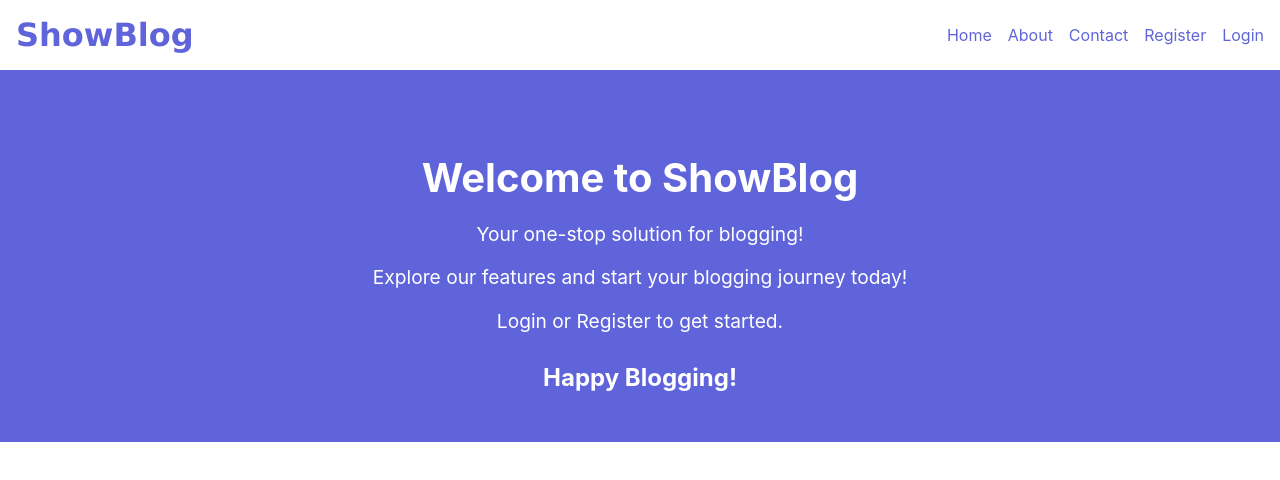
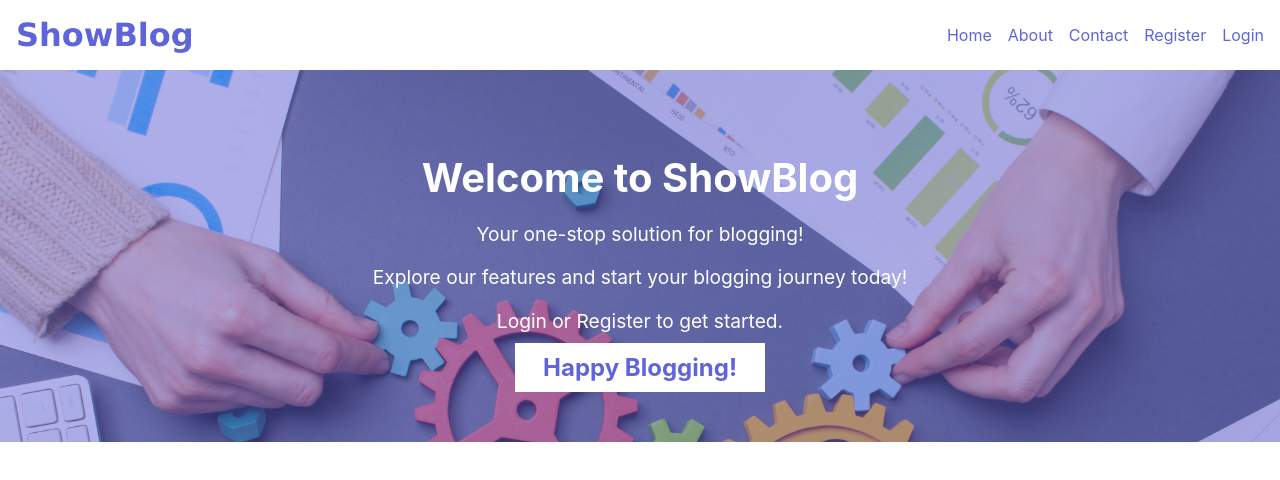
Before and after one commit to Obitope-Eniola-Nathaniel/blog-front-end, a React (Create React App) app: page / in a window 1280 px wide. Shown: the top 480 px of the page. Built offline with nearby package versions, Linux system fonts and the light colour scheme.

Commit message:
showblog backimg

```diff
--- a/src/components/Home.css
+++ b/src/components/Home.css
@@ -1,8 +1,11 @@
 .showblog {
   text-align: center;
   padding: 50px 20px;
-  background-color: #6064da;
+  background-color: rgb(96, 100, 218);
   color: #fff;
+  background: linear-gradient(rgba(96, 100, 218, 0.5), rgba(96, 100, 218, 0.5)),url(../images/showblog.jpg);
+  background-repeat: no-repeat;
+  background-size: cover;
 }
 
 .showblog h1 {
@@ -19,4 +22,9 @@
   font-size: 1.5rem;
   font-weight: bold;
   margin-top: 30px;
+  background-color: #fff;
+  color: #6064da;
+  width: 250px;
+  margin: 0 auto;
+  padding: 10px;
 }
```
Also changed, not shown: src/images/showblog.jpg (added).
